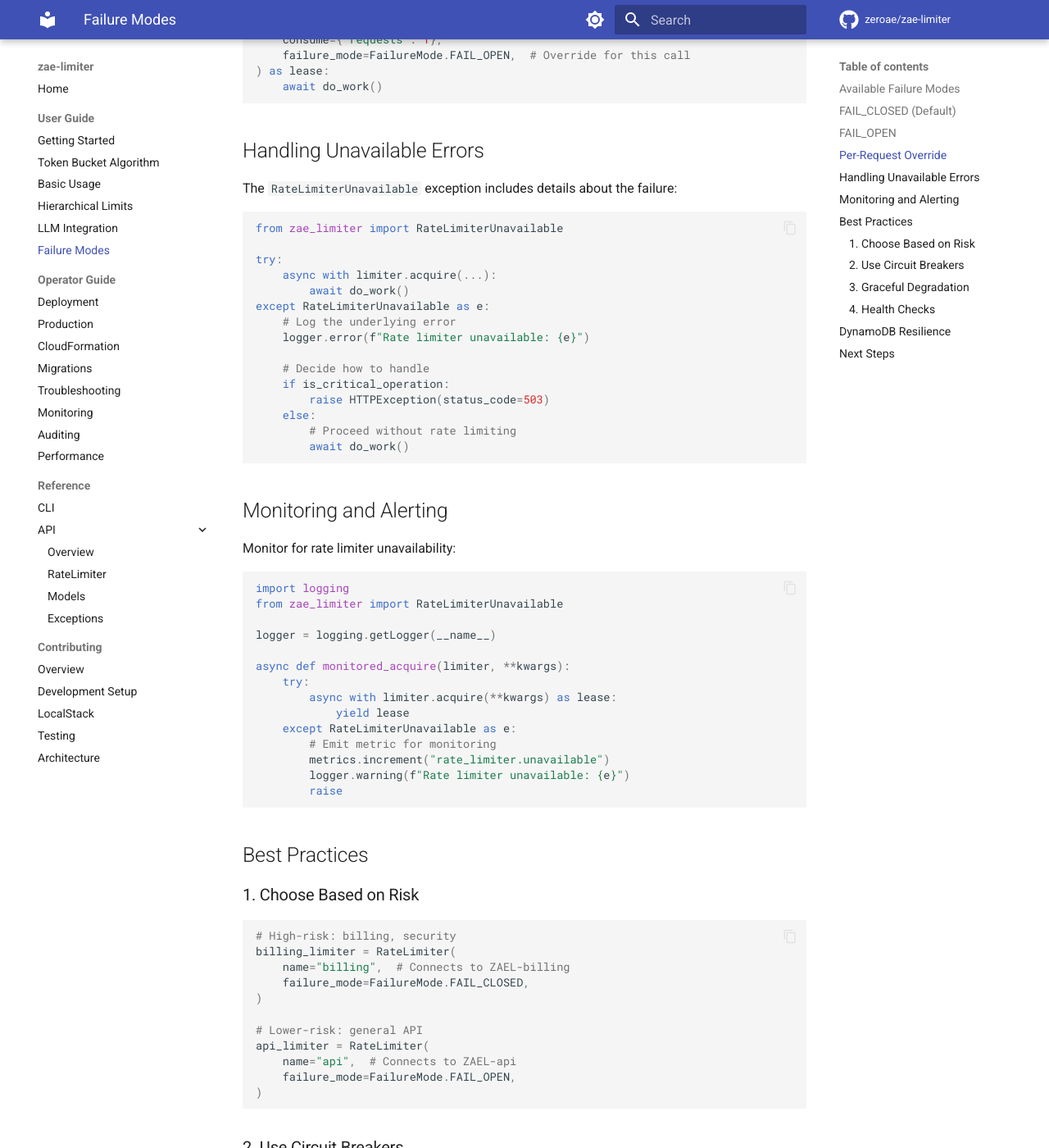
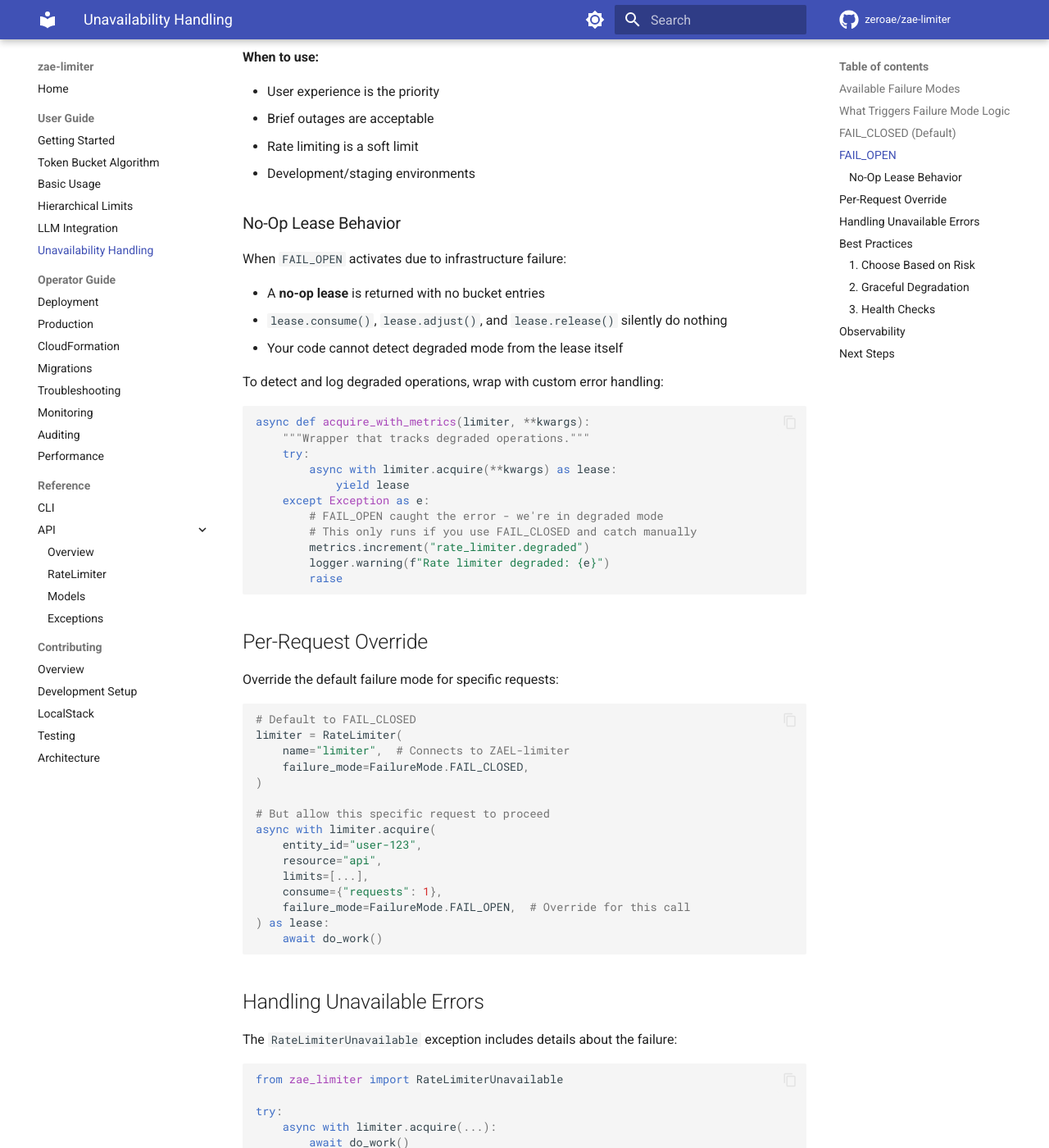
Before and after one commit to zeroae/zae-limiter, an MkDocs documentation site: the page built from docs/guide/unavailability.md, in a window 1280 px wide and 1400 px high, scrolled down 1920 px. Shown: the whole window at 82% size. Built offline with MkDocs 1.6.1 and Material for MkDocs 9.7.7, drawn with Linux system fonts in a browser that asks for light colours; comment, search, counter and statistics services are not loaded; the version menu is left out; some of the changed text lies outside the part shown.

Commit message:
📝 docs: rename failure-modes.md to unavailability.md
Clarifies that the document covers infrastructure unavailability
(DynamoDB errors) rather than all failure scenarios. Changes include:

- Rename file and update nav/cross-references
- Add scope note distinguishing from RateLimitExceeded
- Document which exceptions trigger failure mode logic
- Document no-op lease behavior during FAIL_OPEN
- Remove redundant circuit breaker example
- Remove thin DynamoDB Resilience section

Co-Authored-By: Claude Opus 4.5 <noreply@anthropic.com>

````diff
--- a/docs/guide/failure-modes.md
+++ b/docs/guide/unavailability.md
@@ -1,6 +1,11 @@
-# Failure Modes
+# Unavailability Handling
 
 zae-limiter provides configurable behavior when DynamoDB is unavailable. This guide covers the failure modes and how to choose the right one for your application.
+
+!!! note "Scope"
+    This page covers **infrastructure unavailability** (DynamoDB errors, timeouts, throttling).
+
+    For handling rate limit violations, see [Basic Usage](basic-usage.md#error-handling).
 
 ## Available Failure Modes
 
@@ -8,6 +13,20 @@ zae-limiter provides configurable behavior when DynamoDB is unavailable. This gu
 |------|----------|----------|
 | `FAIL_CLOSED` | Reject requests | Security-critical, billing |
 | `FAIL_OPEN` | Allow requests | User experience priority |
+
+## What Triggers Failure Mode Logic
+
+The failure mode **only applies to infrastructure errors**. These exceptions always propagate regardless of failure mode:
+
+- `RateLimitExceeded` — Rate limit violated (business logic)
+- `ValidationError` — Invalid configuration (user error)
+
+Infrastructure errors that trigger failure mode:
+
+- Connection timeouts
+- DynamoDB throttling
+- Network failures
+- Service unavailable errors
 
 ## FAIL_CLOSED (Default)
 
@@ -61,6 +80,30 @@ async with limiter.acquire(...):
 - Rate limiting is a soft limit
 - Development/staging environments
 
+### No-Op Lease Behavior
+
+When `FAIL_OPEN` activates due to infrastructure failure:
+
+- A **no-op lease** is returned with no bucket entries
+- `lease.consume()`, `lease.adjust()`, and `lease.release()` silently do nothing
+- Your code cannot detect degraded mode from the lease itself
+
+To detect and log degraded operations, wrap with custom error handling:
+
+```python
+async def acquire_with_metrics(limiter, **kwargs):
+    """Wrapper that tracks degraded operations."""
+    try:
+        async with limiter.acquire(**kwargs) as lease:
+            yield lease
+    except Exception as e:
+        # FAIL_OPEN caught the error - we're in degraded mode
+        # This only runs if you use FAIL_CLOSED and catch manually
+        metrics.increment("rate_limiter.degraded")
+        logger.warning(f"Rate limiter degraded: {e}")
+        raise
+```
+
 ## Per-Request Override
 
 Override the default failure mode for specific requests:
@@ -105,27 +148,6 @@ except RateLimiterUnavailable as e:
         await do_work()
 ```
 
-## Monitoring and Alerting
-
-Monitor for rate limiter unavailability:
-
-```python
-import logging
-from zae_limiter import RateLimiterUnavailable
-
-logger = logging.getLogger(__name__)
-
-async def monitored_acquire(limiter, **kwargs):
-    try:
-        async with limiter.acquire(**kwargs) as lease:
-            yield lease
-    except RateLimiterUnavailable as e:
-        # Emit metric for monitoring
-        metrics.increment("rate_limiter.unavailable")
-        logger.warning(f"Rate limiter unavailable: {e}")
-        raise
-```
-
 ## Best Practices
 
 ### 1. Choose Based on Risk
@@ -144,24 +166,7 @@ api_limiter = RateLimiter(
 )
 ```
 
-### 2. Use Circuit Breakers
-
-Combine with circuit breakers to prevent cascading failures:
-
-```python
-from circuitbreaker import circuit
-
-@circuit(failure_threshold=5, recovery_timeout=30)
-async def rate_limited_operation(entity_id: str):
-    async with limiter.acquire(
-        entity_id=entity_id,
-        failure_mode=FailureMode.FAIL_CLOSED,
-        ...
-    ):
-        return await do_work()
-```
-
-### 3. Graceful Degradation
+### 2. Graceful Degradation
 
 Implement fallback behavior:
 
@@ -180,7 +185,7 @@ async def resilient_operation(entity_id: str):
         return await basic_operation()
 ```
 
-### 4. Health Checks
+### 3. Health Checks
 
 Include rate limiter health in your health checks:
 
@@ -202,20 +207,9 @@ async def health_check():
     return checks
 ```
 
-## DynamoDB Resilience
+## Observability
 
-DynamoDB itself is highly available, but consider:
-
-- **Region outages**: Use multi-region tables for critical systems
-- **Throttling**: Configure appropriate capacity
-- **Network issues**: Set appropriate timeouts
-
-```python
-limiter = RateLimiter(
-    name="limiter",  # Connects to ZAEL-limiter
-    region="us-east-1",
-)
-```
+For monitoring rate limiter health and setting up alerts, see the [Monitoring Guide](../monitoring.md).
 
 ## Next Steps
 
--- a/mkdocs.yml
+++ b/mkdocs.yml
@@ -98,7 +98,7 @@ nav:
       - Basic Usage: guide/basic-usage.md
       - Hierarchical Limits: guide/hierarchical.md
       - LLM Integration: guide/llm-integration.md
-      - Failure Modes: guide/failure-modes.md
+      - Unavailability Handling: guide/unavailability.md
   - Operator Guide:
       - Deployment: infra/deployment.md
       - Production: infra/production.md
````
Also changed, not shown: other parts of docs/guide/unavailability.md (+1 -1 lines), docs/guide/basic-usage.md (+1 -1 lines), docs/guide/hierarchical.md (+1 -1 lines), docs/guide/llm-integration.md (+1 -1 lines), docs/operations/index.md (+1 -1 lines).
